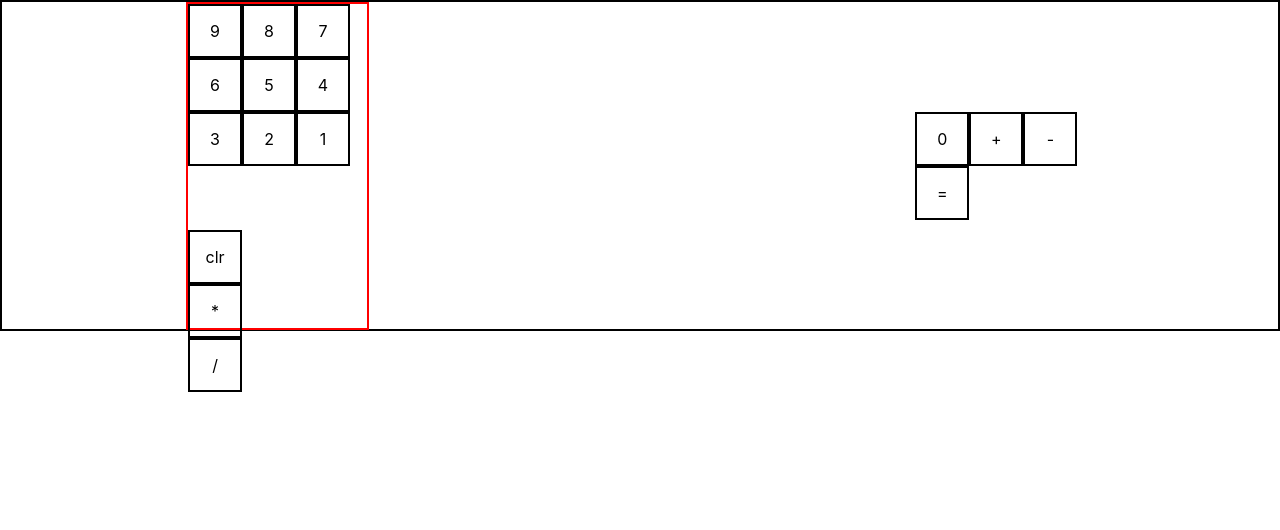
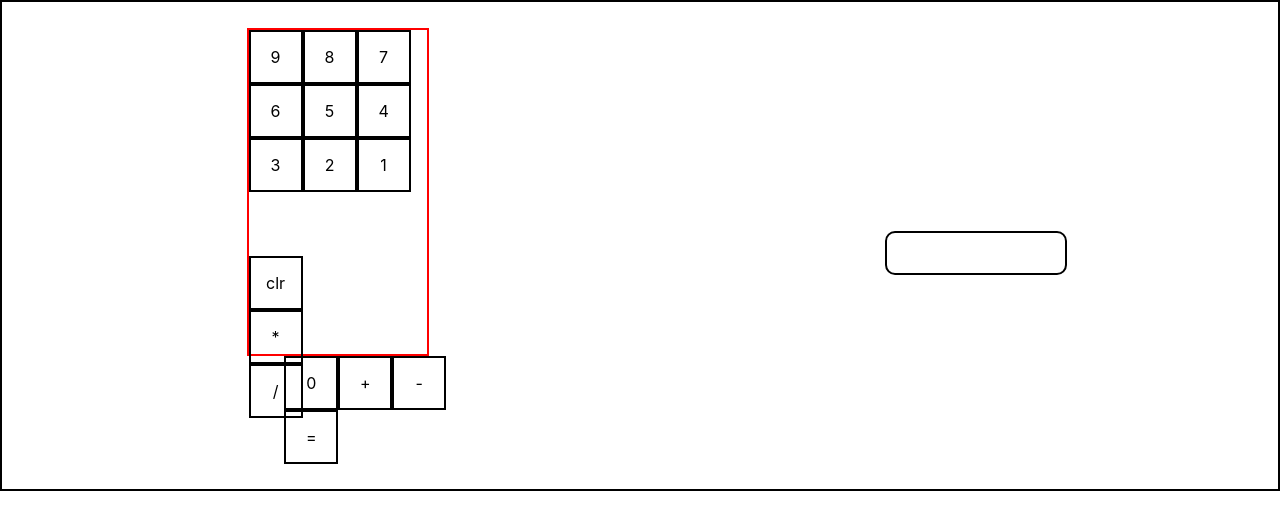
Before and after one commit to stephenstrange-blip/Calculator_tod, a React (Create React App) app in the folder calculator_tod/: page / in a window 1280 px wide. Shown: the top 530 px of the page. Built offline with nearby package versions, Linux system fonts and the light colour scheme.

Commit message:
build: Add a display section

```diff
--- a/calculator_tod/src/App.css
+++ b/calculator_tod/src/App.css
@@ -5,8 +5,8 @@
   justify-content: center;
   align-items: center;
   border: 2px solid black;
-  gap: 14%;
-  height: 20.45em;
+  /* gap: 14%; */
+  height: 30.45em;
 }
 
 .App-logo {
--- a/calculator_tod/src/App.js
+++ b/calculator_tod/src/App.js
@@ -2,6 +2,7 @@ import logo from './logo.svg';
 import './App.css';
 import NumGrid from './sections/numGrid/NumGrid';
 import BottomBar from './sections/operatorPad/BottomBar';
+import Display from './sections/display/Display';
 
 function App() {
   return (
@@ -22,6 +23,7 @@ function App() {
       </header>*/}
       <NumGrid/>
       <BottomBar/>
+      <Display/>
     </div>
   );
 }
--- /dev/null
+++ b/calculator_tod/src/sections/display/Display.jsx
@@ -0,0 +1,9 @@
+import './display.css'
+
+function Display() {
+  return (
+    <div className='display'></div>
+  )
+}
+
+export default Display
--- /dev/null
+++ b/calculator_tod/src/sections/display/display.css
@@ -0,0 +1,10 @@
+.display {
+  display: flex;
+  flex-flow: row wrap;
+  flex-basis: 1;
+  width: 14%;
+  border: 2px solid black;
+  border-radius: 10px;
+  height: 40px;
+  margin-top: 15px;
+}
--- a/calculator_tod/src/sections/operatorPad/bottomBar.css
+++ b/calculator_tod/src/sections/operatorPad/bottomBar.css
@@ -12,4 +12,5 @@
   flex-flow: row wrap;
   /* border: 2px dashed red; */
   width: 14%;
+  margin-left: 5.6%
 }
```
